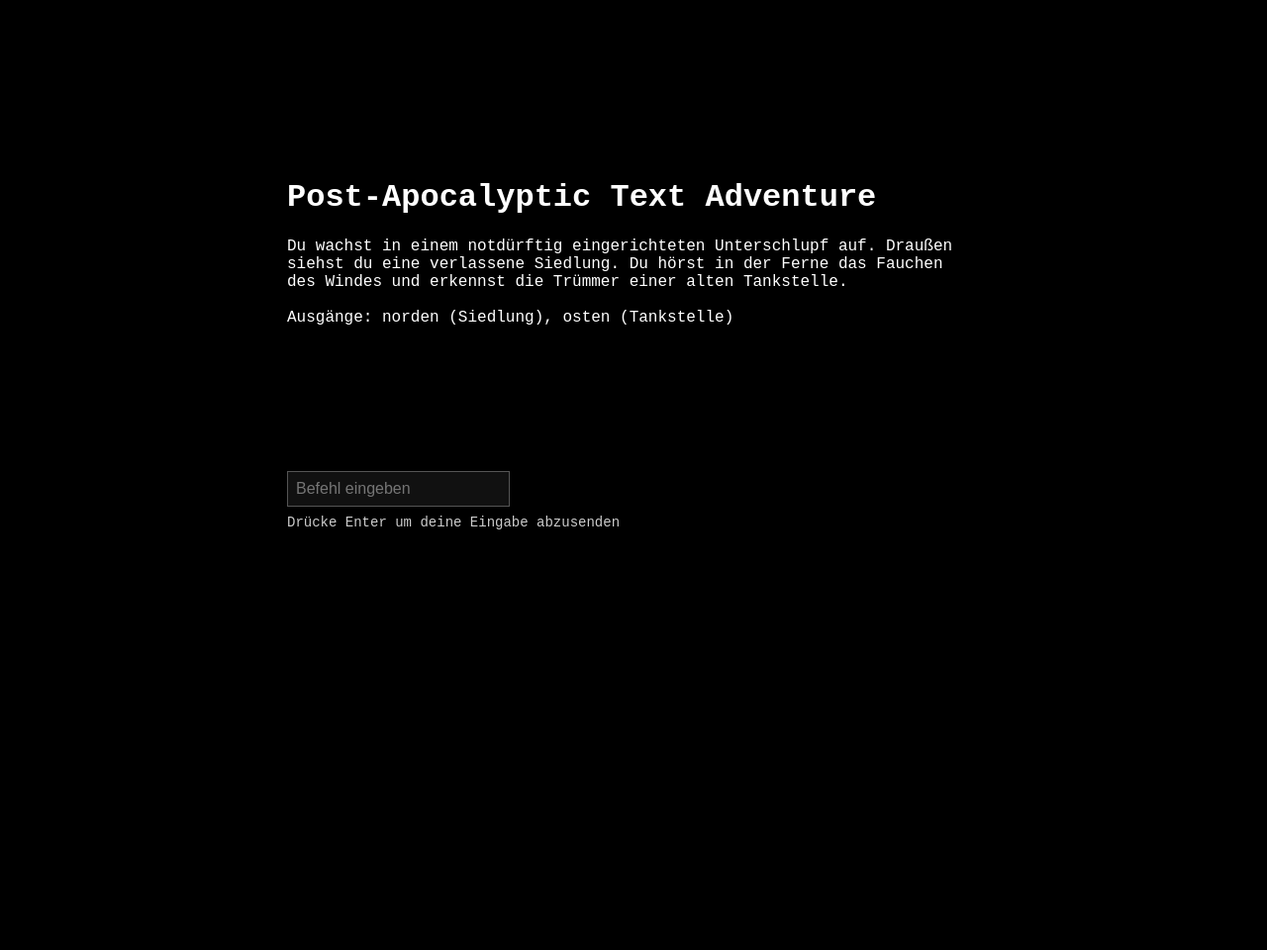
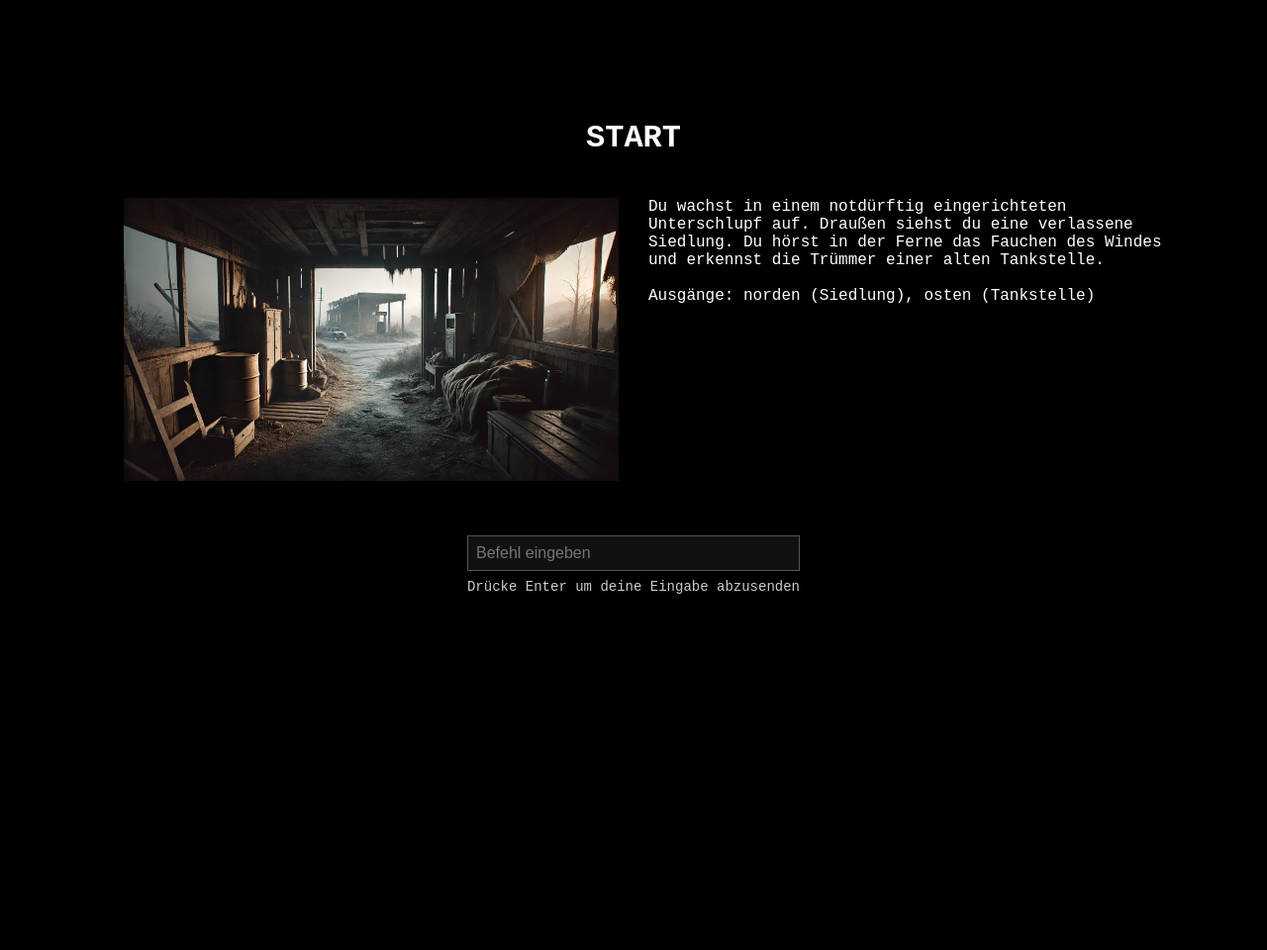
Before and after one commit to JonaVo/my-textadventure, a Flask app: page / in a window 1280 px wide. Shown: the whole page at 99% size. After the commit the page ends 600 px from the top, so only its background shows below. Run offline with Flask 3, Linux system fonts and the light colour scheme.

Commit message:
added images

```diff
--- a/app.py
+++ b/app.py
@@ -65,7 +65,7 @@
     if npcs_in_room:
         description += "\n\nDu siehst hier: " + ", ".join(npcs_in_room)
 
-    return render_template('index.html', description=description, message="", error = "")
+    return render_template('index.html', description=description, message="", error = "", image = rooms[current_room]['image'], room = current_room)
 
 
 @app.route('/command', methods=['POST'])
@@ -118,7 +118,7 @@
     if npcs_in_room:
         description += "\n\nDu siehst hier: " + ", ".join(npcs_in_room)
 
-    return render_template('index.html', description=description, message=message, error = error)
+    return render_template('index.html', description=description, message=message, error = error, image = rooms[current_room]['image'], room = current_room)
 
 
 @app.route('/end')
--- a/game_data/level1_data.py
+++ b/game_data/level1_data.py
@@ -8,6 +8,7 @@
             "Du hörst in der Ferne das Fauchen des Windes und erkennst die Trümmer einer alten Tankstelle."
             "\n\nAusgänge: norden (Siedlung), osten (Tankstelle)"
         ),
+        "image": "unterschlupf.png",
         "norden": "siedlung",
         "osten": "tankstelle"
     },
@@ -18,6 +19,7 @@
             "Am Straßenrand sitzt ein Wanderer in zerlumpten Kleidern, der dich aufmerksam mustert."
             "\n\nAusgänge: süden (zurück zum Unterschlupf), westen (Waldpfad)"
         ),
+        "image": "siedlung.png",
         "süden": "start",
         "westen": "waldpfad"
     },
@@ -27,6 +29,7 @@
             "Der Boden ist von Trümmern bedeckt. Vielleicht findest du hier etwas Nützliches."
             "\n\nAusgänge: westen (zurück zum Unterschlupf)"
         ),
+        "image": "tankstelle.png",
         "westen": "start"
     },
     "waldpfad": {
@@ -35,6 +38,7 @@
             "Zwischen den Stämmen erkennst du einen alten Schuppen."
             "\n\nAusgänge: osten (Siedlung), norden (schuppen)"
         ),
+        "image": "waldpfad.png",
         "osten": "siedlung",
         "norden": "schuppen"
     },
@@ -44,6 +48,7 @@
             "Im Inneren erkennst du eine alte Truhe, die scheinbar verschlossen ist."
             "\n\nAusgänge: süden (zurück zum Waldpfad)"
         ),
+        "image": "schuppen.png",
         "süden": "waldpfad"
     }
 }
--- a/game_data/level2_data.py
+++ b/game_data/level2_data.py
@@ -13,6 +13,7 @@
             "überall. In der Ferne ragen die Überreste von Werkshallen auf.\n\n"
             "Ausgänge: osten (Kontrollraum), norden (Werkhalle)"
         ),
+        "image": "fabrikhof.png",
         "osten": "kontrollraum",
         "norden": "werkhalle"
     },
@@ -22,6 +23,7 @@
             "hier verbarrikadiert. Überall flackern defekte Monitore.\n\n"
             "Ausgänge: westen (zurück zum Fabrikhof), süden (Chemielabor)"
         ),
+        "image": "kontrollraum.png",
         "westen": "start",
         "süden": "chemielabor"
     },
@@ -31,6 +33,7 @@
             "zertrümmerten Maschinen. Es riecht nach Öl und Staub.\n\n"
             "Ausgänge: süden (Fabrikhof), osten (Lagerhalle)"
         ),
+        "image": "werkhalle.png",
         "süden": "start",
         "osten": "lagerhalle"
     },
@@ -41,6 +44,7 @@
             "liegt in der Luft.\n\n"
             "Ausgänge: norden (Kontrollraum), osten (Lagerhalle)"
         ),
+        "image": "chemielabor.png",
         "norden": "kontrollraum",
         "osten": "lagerhalle"
     },
@@ -53,6 +57,7 @@
             "\n(Hinweis: Hier musst du vielleicht \"westen\" oder \"westen2\" eingeben, "
             "je nach Raum, den du ansteuern willst.)"
         ),
+        "image": "lagerhalle.png",
         "westen": "werkhalle",  # oder z. B. "werkhalle_eingang"
         "westen2": "chemielabor",
         "norden": "monsterarena"
@@ -63,6 +68,7 @@
             "siehst du einen unheimlichen Schatten – das Monster!\n\n"
             "Ausgänge: süden (zurück zur Lagerhalle)"
         ),
+        "image": "monsterarena.png",
         "süden": "lagerhalle"
     }
 }
--- a/templates/index.html
+++ b/templates/index.html
@@ -8,43 +8,88 @@
         background-color: black;
         color: white;
         font-family: "Courier New", Courier, monospace;
+        margin: 0;
+        padding: 0;
+      }
+
+      .container {
+        max-width: 100%;
+        margin: 0 auto;
+        padding: 20px;
+        box-sizing: border-box;
         display: flex;
-        justify-content: center;
-        align-items: start;
-        height: 100vh;
-        margin: 0;
-        margin-top: 20vh;
+        flex-direction: column;
+        align-items: center;
+        margin-top: 10vh;
       }
-      .container {
-        text-align: start;
-        animation: fadeIn 2s;
-        max-width: 700px; /* Begrenze die Breite auf 700px */
-        margin: 0 auto; /* Zentriert die Container-Box */
+
+      .header {
+        text-align: center;
+        margin-bottom: 20px;
       }
-      .situation {
-        min-height: 200px;
+
+      .content {
+        display: flex;
+        justify-content: space-between;
+        align-items: flex-start;
+        max-width: 1100px;
       }
-      /*@keyframes fadeIn {
-        from {
-          opacity: 0;
+
+      .left-column {
+        flex: 1;
+        text-align: right; /* Bild nach rechts orientieren */
+        margin-right: 15px;
+        margin-left: 15px;
+        width: 50%;
       }
-        to {
-          opacity: 1;
+
+      p {
+        margin-block-start: 0;
       }
-      }*/
+
+      .right-column {
+        flex: 1;
+        text-align: left; /* Inhalt nach links orientieren */
+        display: flex;
+        flex-direction: column;
+        margin-right: 15px;
+        margin-left: 15px;
+        align-items: center;
+      }
+
+      .controls {
+        display: flex;
+        flex-direction: column;
+        justify-content: center; /* horizontale Zentrierung */
+        align-items: center;
+        max-width: 700px;
+        width: 100%;
+        margin: 0 auto;
+        margin-top: 30px; /* Zentriert den Container */
+      }
+
+      .image {
+        max-width: 500px;
+        min-height: 285px;
+      }
+
       input[type="text"] {
-        background-color: #111; /* Dunkles Grau für den Hintergrund */
-        color: #ccc; /* Hellgraue Schrift */
-        border: 1px solid #555; /* Etwas dunklerer Rand */
+        background-color: #111;
+        color: #ccc;
+        border: 1px solid #555;
         padding: 8px;
         font-size: 16px;
-        margin-top: 20px; /* Mehr Abstand nach oben */
+        margin-top: 20px;
+        width: 100%;
+        max-width: 500px;
+        box-sizing: border-box;
       }
-      /* Entfernt die blaue Outline bei Fokus */
+
       input[type="text"]:focus {
         outline: none;
         box-shadow: none;
       }
+
       input[type="submit"] {
         background-color: #555;
         color: white;
@@ -53,6 +98,7 @@
         cursor: pointer;
         font-size: 16px;
       }
+
       input[type="submit"]:hover {
         background-color: #777;
       }
@@ -60,10 +106,27 @@
   </head>
   <body>
     <div class="container">
-      <h1>Post-Apocalyptic Text Adventure</h1>
-      <!-- Hier sorgen wir mit white-space: pre-line dafür, dass Zeilenumbrüche im String angezeigt werden. -->
-      <p style="white-space: pre-line" class="situation">{{ description }}</p>
+      {% if room %}
+      <div class="header">
+        <h1>{{ room | upper }}</h1>
+      </div>
+      {% endif %}
 
+      <div class="content">
+        {% if image %}
+        <div class="left-column">
+          <img
+            src="{{ url_for('static', filename='images/' ~ image) }}"
+            alt="Raumbild"
+            class="image"
+          />
+        </div>
+        {% endif %}
+        <div class="right-column">
+          <p style="white-space: pre-line">{{ description }}</p>
+        </div>
+      </div>
+      <div class="controls">
         <form method="post" action="{{ url_for('handle_command') }}">
           <input
             type="text"
@@ -77,12 +140,11 @@
         </form>
 
         {% if message %}
-      <!-- Auch hier white-space: pre-line, falls du Zeilenumbrüche im message-Text hast. -->
         <p style="white-space: pre-line; color: lightblue">{{ message }}</p>
         {% endif %} {% if error %}
-      <!-- Auch hier white-space: pre-line, falls du Zeilenumbrüche im message-Text hast. -->
         <p style="white-space: pre-line; color: red">{{ error }}</p>
         {% endif %}
       </div>
+    </div>
   </body>
 </html>
```
Also changed, not shown: static/images/chemielabor.png (added), static/images/fabrikhof.png (added), static/images/kontrollraum.png (added), static/images/lagerhalle.png (added), static/images/monsterarena.png (added), static/images/schuppen.png (added), static/images/siedlung.png (added), static/images/tankstelle.png (added), static/images/unterschlupf.png (added), static/images/waldpfad.png (added), static/images/werkhalle.png (added), 3 other files. Lines whose indentation alone changed are shown as unchanged.
